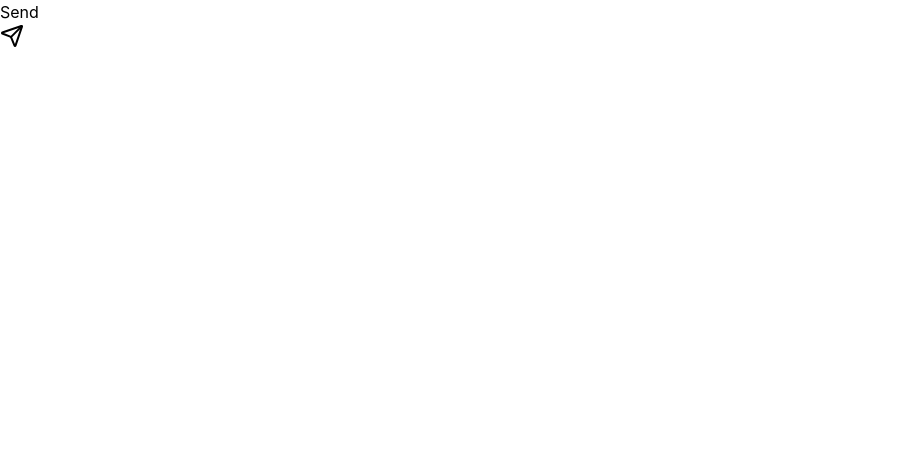
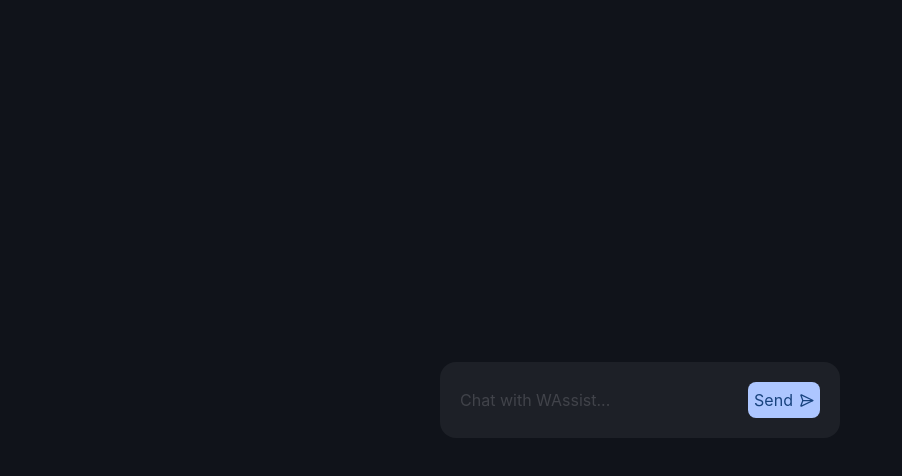
Before and after one commit to wassim-rifi-dev/WAssist, a React (Vite) app in the folder frontend/: page / in a window 1280 px wide. Shown: the top 476 px of the page, without its empty margins (0-902 px from the left). Built offline with nearby package versions, Linux system fonts and the light colour scheme.

Commit message:
feat: implement PromptInput component with Input and SubmitButton

```diff
--- a/frontend/src/App.tsx
+++ b/frontend/src/App.tsx
@@ -1,9 +1,9 @@
-import SubmitButton from "./feature/chat/components/Prompt_Input/SubmitButton";
+import PromptInput from "./feature/chat/components/PromptInput";
 
 export default function App() {
   return (
-    <div>
-      <SubmitButton />
+    <div className="flex items-center justify-center w-full h-screen bg-[#10131A]">
+      <PromptInput />
     </div>
   )
 }
--- a/frontend/src/feature/chat/components/PromptInput.tsx
+++ b/frontend/src/feature/chat/components/PromptInput.tsx
@@ -1 +1,11 @@
-export default function PromptInput() {}
+import Input from "./Prompt_Input/Input";
+import SubmitButton from "./Prompt_Input/SubmitButton";
+
+export default function PromptInput() {
+    return (
+        <div className="flex gap-10 bg-[#1D2027] p-5 rounded-2xl">
+            <Input />
+            <SubmitButton />
+        </div>
+    )
+}
--- a/frontend/src/feature/chat/components/Prompt_Input/Input.tsx
+++ b/frontend/src/feature/chat/components/Prompt_Input/Input.tsx
@@ -0,0 +1,9 @@
+export default function Input() {
+    return (
+        <input
+            type="text"
+            placeholder="Chat with WAssist..."
+            className="placeholder:text-[#41434A] outline-0 text-white"
+        />
+    )
+}
--- a/frontend/src/feature/chat/components/Prompt_Input/SubmitButton.tsx
+++ b/frontend/src/feature/chat/components/Prompt_Input/SubmitButton.tsx
@@ -1,10 +1,13 @@
-import { Send } from "lucide-react";
+import { SendHorizontal } from "lucide-react";
 
 export default function SubmitButton() {
     return (
-        <button type="submit">
+        <button
+            type="submit"
+            className="flex items-center justify-center bg-[#ADC6FF] text-[#18437E] gap-1.5 p-1.5 rounded-lg cursor-pointer"
+        >
             <span>Send</span>
-            <Send />
+            <SendHorizontal size={15} />
         </button>
     );
 }
```
